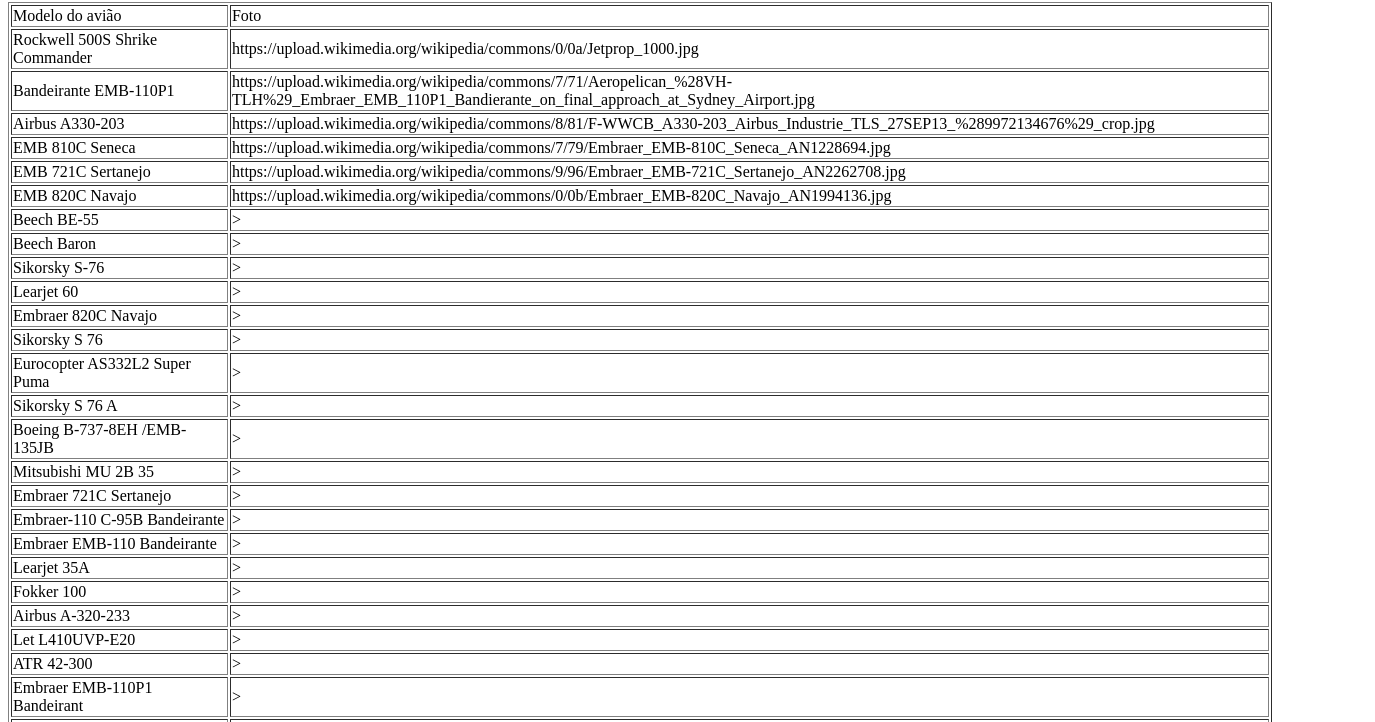
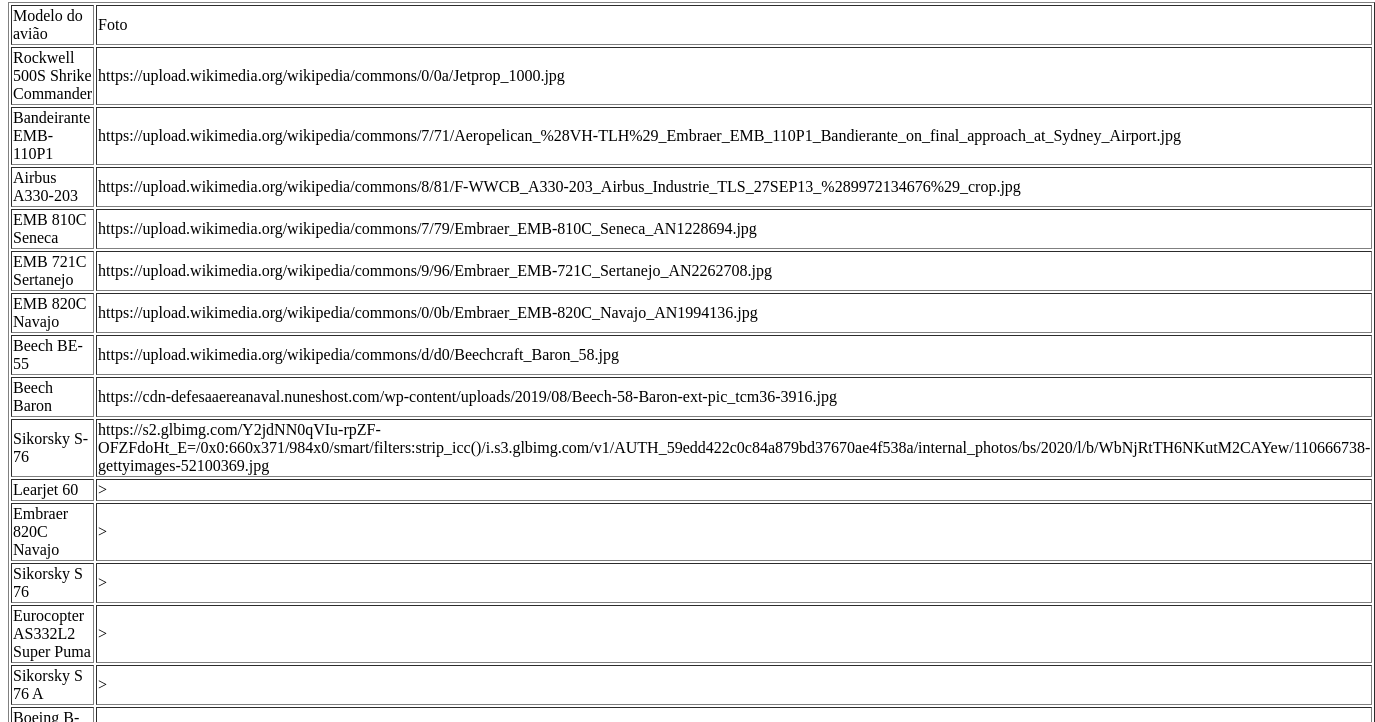
Before and after one commit to Gabrielzg1/aircrafts, a website: page index.html in a window 1280 px wide. Shown: the part 78-800 px from the top of the page, 1375 px wide, since content can reach past the window. Drawn offline with Linux system fonts and the light colour scheme.

Commit message:
Update index.html

```diff
--- a/index.html
+++ b/index.html
@@ -4,111 +4,72 @@
 <head>
     <meta charset="utf-8">
     <meta name="viewport" content="width=device-width, initial-scale=1">
-    <title>Bootstrap demo</title>
+    <title>Airplane Models</title>
     <link rel="stylesheet" href="style.css">
 
 </head>
 
 <body>
-    <!--
-               - Rockwell 500S Shrike Commander
-                - Bandeirante EMB-110P1
-               -  Airbus A330-203
-             -  EMB 810C Seneca
-                - EMB 721C Sertanejo
-                - EMB 820C Navajo
-                -Beech BE-55
-               - Beech Baron
-               - Sikorsky S-76
-                -Learjet 60
-               - Embraer 820C Navajo
-               - Sikorsky S 76
-               - Eurocopter  AS332L2 Super Puma
-               - Sikorsky  S 76 A
-               - Boeing B-737-8EH /EMB-135JB
-               - Mitsubishi MU 2B 35
-               - Embraer 721C Sertanejo
-                - Embraer-110 C-95B Bandeirante
-                -Embraer EMB-110 Bandeirante
-               - Learjet 35A
-                - Embraer 120ER Brasilia
-                -Fokker 100
-                -Airbus A-320-233
-                Let L410UVP-E20
-                ATR 42-300
-                Embraer EMB-110P1 Bandeirant
-                Cessna 525 CitationJet I-->
-
     <h1>Airplanes</h1>
     <table border="1">
-
         <tr>
             <td>Modelo do avião</td>
             <td>Foto</td>
 
         </tr>
-
         <tr>
             <td>Rockwell 500S Shrike Commander</td>
             <td>
                 https://upload.wikimedia.org/wikipedia/commons/0/0a/Jetprop_1000.jpg
             </td>
-
         </tr>
         <tr>
             <td>Bandeirante EMB-110P1</td>
             <td>
                 https://upload.wikimedia.org/wikipedia/commons/7/71/Aeropelican_%28VH-TLH%29_Embraer_EMB_110P1_Bandierante_on_final_approach_at_Sydney_Airport.jpg
             </td>
-
         </tr>
         <tr>
             <td>Airbus A330-203</td>
             <td>
                 https://upload.wikimedia.org/wikipedia/commons/8/81/F-WWCB_A330-203_Airbus_Industrie_TLS_27SEP13_%289972134676%29_crop.jpg
             </td>
-
         </tr>
         <tr>
             <td>EMB 810C Seneca</td>
             <td>
                 https://upload.wikimedia.org/wikipedia/commons/7/79/Embraer_EMB-810C_Seneca_AN1228694.jpg
             </td>
-
         </tr>
         <tr>
             <td>EMB 721C Sertanejo</td>
             <td>
                 https://upload.wikimedia.org/wikipedia/commons/9/96/Embraer_EMB-721C_Sertanejo_AN2262708.jpg
             </td>
-
         </tr>
         <tr>
             <td>EMB 820C Navajo</td>
             <td>
                 https://upload.wikimedia.org/wikipedia/commons/0/0b/Embraer_EMB-820C_Navajo_AN1994136.jpg
             </td>
-
         </tr>
         <tr>
             <td>Beech BE-55</td>
             <td>
-                <!--Imagem-->>
+                https://upload.wikimedia.org/wikipedia/commons/d/d0/Beechcraft_Baron_58.jpg
             </td>
-
         </tr>
         <tr>
             <td> Beech Baron
             </td>
             <td>
-                <!--Imagem-->>
+                https://cdn-defesaaereanaval.nuneshost.com/wp-content/uploads/2019/08/Beech-58-Baron-ext-pic_tcm36-3916.jpg
             </td>
-
         </tr>
         <tr>
             <td>Sikorsky S-76</td>
             <td>
-                <!--Imagem-->>
+                https://s2.glbimg.com/Y2jdNN0qVIu-rpZF-OFZFdoHt_E=/0x0:660x371/984x0/smart/filters:strip_icc()/i.s3.glbimg.com/v1/AUTH_59edd422c0c84a879bd37670ae4f538a/internal_photos/bs/2020/l/b/WbNjRtTH6NKutM2CAYew/110666738-gettyimages-52100369.jpg
             </td>
 
         </tr>
```
